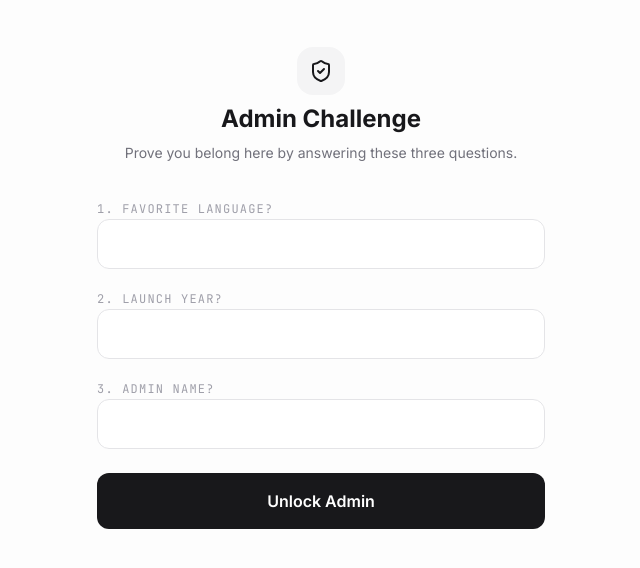
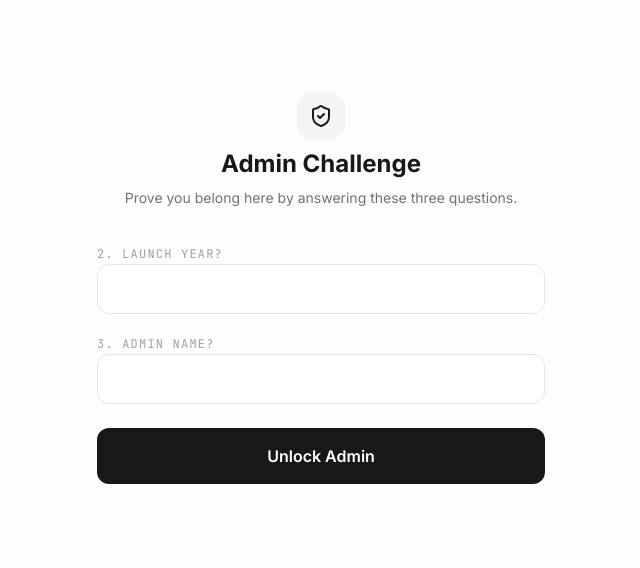
Before and after one commit to Nitiksh691/Nitiksh-Portfolio, a Next.js app: page /admin/challenge in a window 1280 px wide. Shown: the part 112-680 px from the top of the page, without its empty margins (319-959 px from the left). Built offline with nearby package versions, Linux system fonts and the light colour scheme; a web font is replaced by a local one.

Commit message:
Remove Favorite Language input from challenge form
Removed the Favorite Language input field from the form.

```diff
--- a/app/admin/challenge/page.tsx
+++ b/app/admin/challenge/page.tsx
@@ -51,16 +51,6 @@ export default function AdminChallenge() {
                 <form onSubmit={handleSubmit} className="space-y-6">
                     <div className="space-y-4">
                         <div className="space-y-2">
-                            <label className="text-xs font-mono uppercase tracking-widest text-zinc-400">1. Favorite Language?</label>
-                            <input
-                                type="text"
-                                required
-                                className="w-full px-4 py-3 rounded-xl border border-zinc-200 bg-white focus:outline-none focus:ring-2 focus:ring-zinc-900/5 transition-all"
-                                value={answers[0]}
-                                onChange={(e) => setAnswers([e.target.value, answers[1], answers[2]])}
-                            />
-                        </div>
-                        <div className="space-y-2">
                             <label className="text-xs font-mono uppercase tracking-widest text-zinc-400">2. Launch Year?</label>
                             <input
                                 type="text"
```
